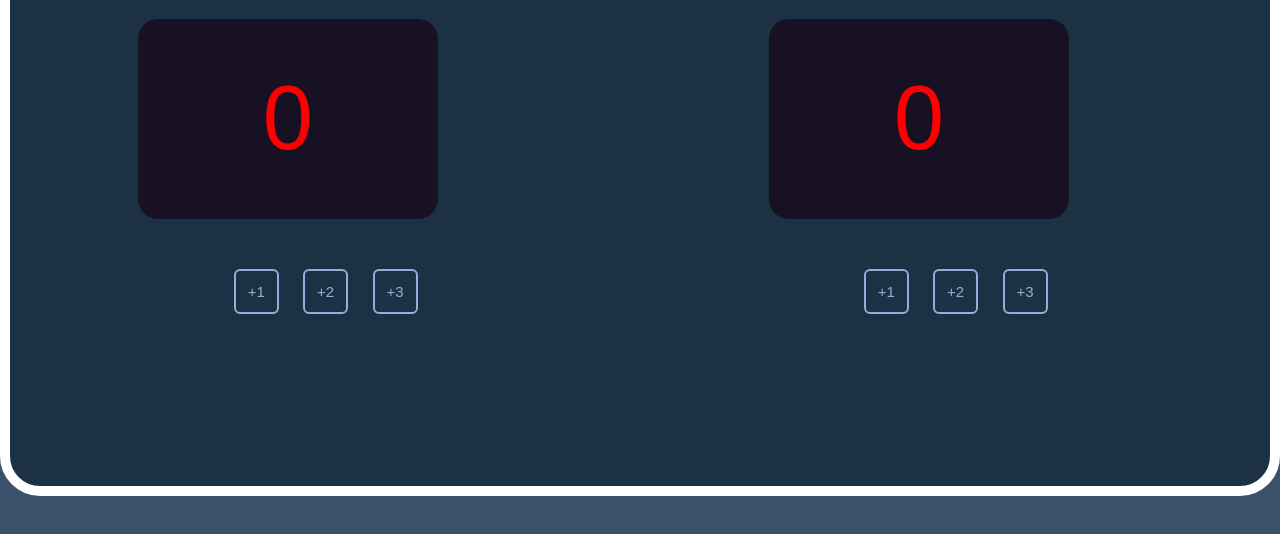
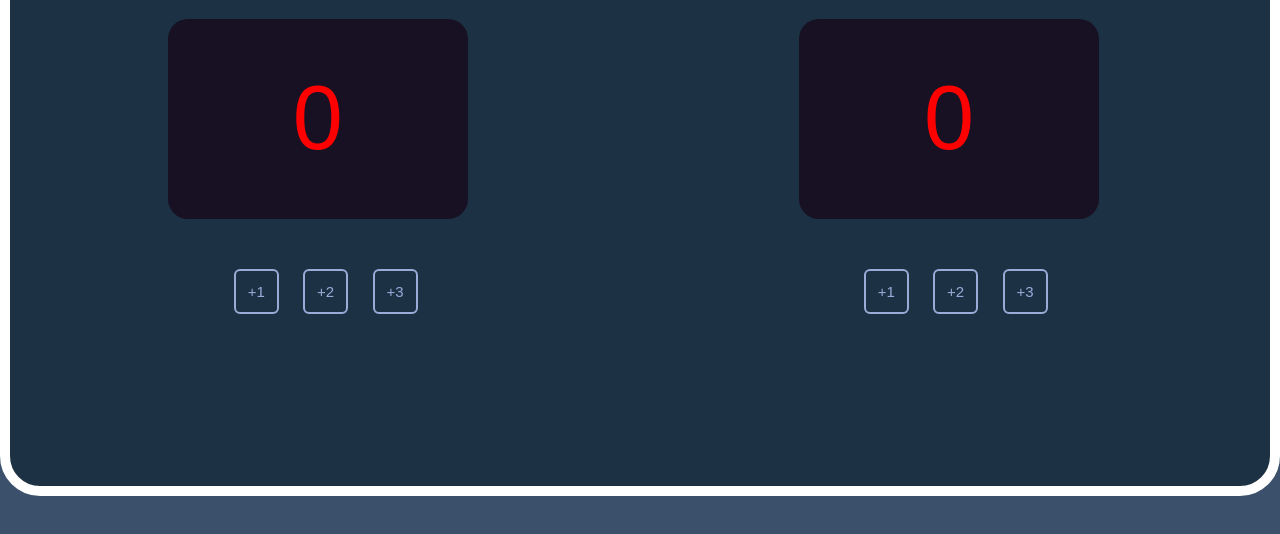
Before and after one commit to EBUBE-3/Basketball-Scoreboard, a plain HTML site: page index.html in a window 1280 px wide. Shown: the part 124-658 px from the top of the page. Drawn offline with Linux system fonts and the light colour scheme; a web font is replaced by a local one.

Commit message:
Changed position  of  scoreboard

```diff
--- a/index.css
+++ b/index.css
@@ -32,8 +32,9 @@ h1 {
     font-size: 90px;
     border-radius: 20px;
     display: flex;
-    justify-content: center;
+    justify-content: space-around;
     align-items: center;
+    margin-left: 30px;
 
 }
 .btn {
```
